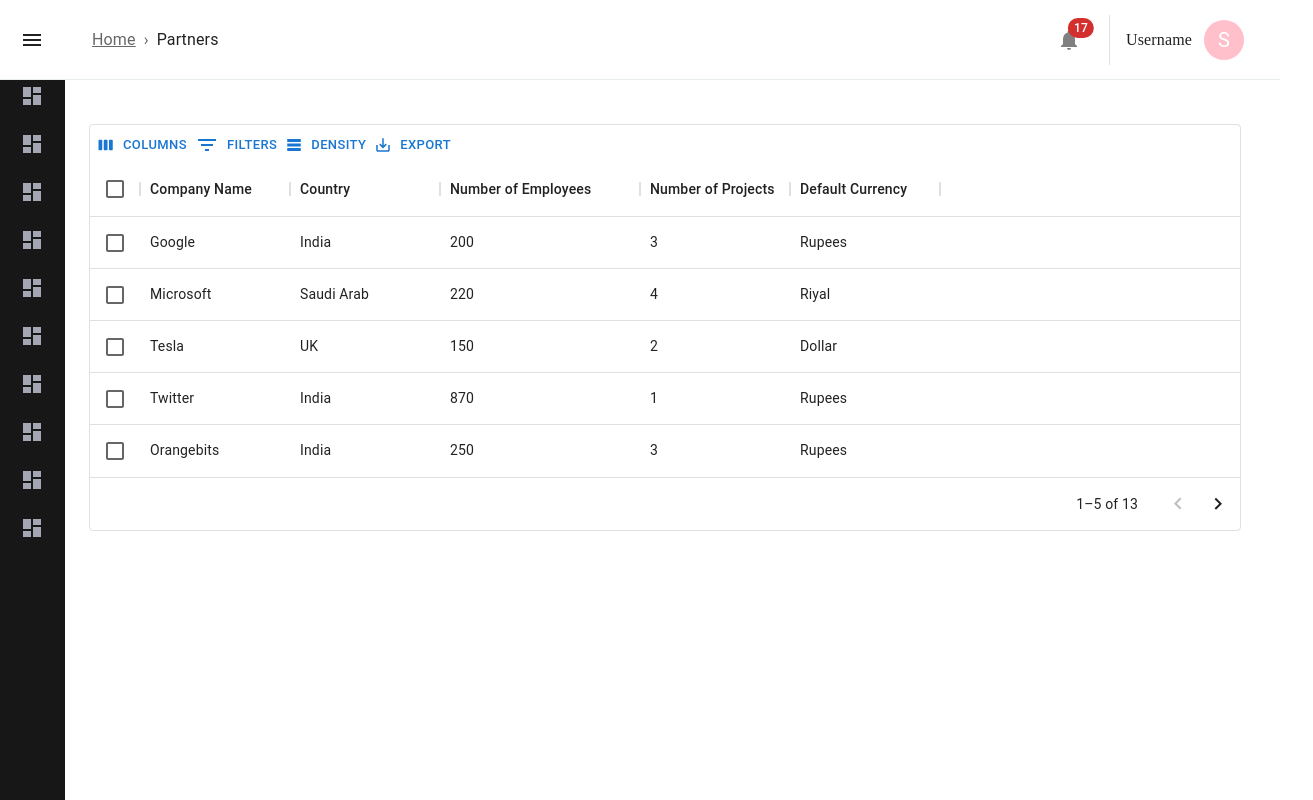
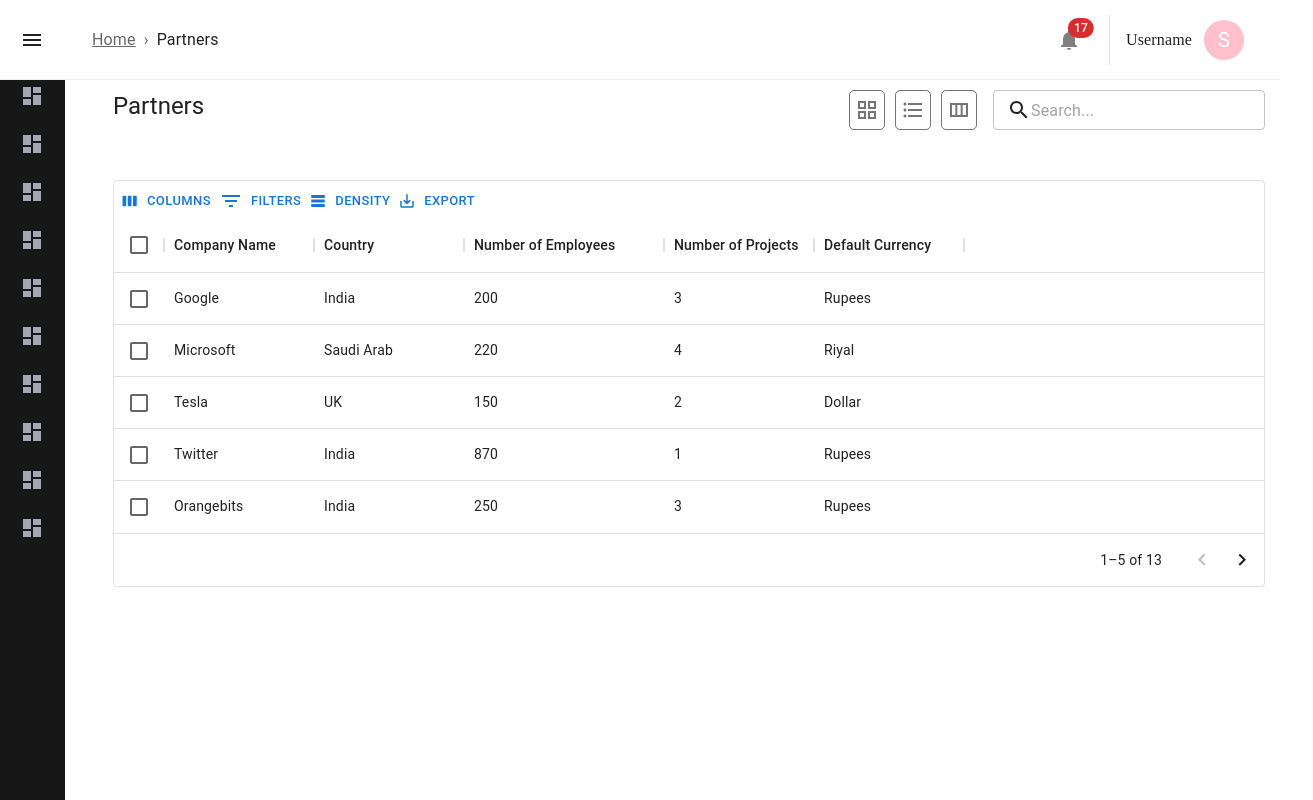
Before and after one commit to sumedh-mohod/HR-portal-react-js, a React (Create React App) app: page /partners in a window 1280 px wide. Shown: the whole page, 1313 px wide, since content can reach past the window. Built offline with nearby package versions, Linux system fonts and the light colour scheme.

Commit message:
grid and list view icons

```diff
--- a/src/components/CompanyListCard.tsx
+++ b/src/components/CompanyListCard.tsx
@@ -1,11 +1,18 @@
-import React from 'react'
+import React from "react";
 import { Grid, Typography, Paper, Box } from "@mui/material";
 import OrangeBitsIcon from "../components/Icons/OrangeBitsIcon";
 import { styles } from "../styles/screens/CompanyList";
 
-const CompanyListCard = ({ company, index, handleCompanyEditClick }: { company: any, index: any, handleCompanyEditClick: any }) => {
-
+const CompanyListCard = ({
+  companies,
+  handleCompanyEditClick,
+}: {
+  companies: any;
+  handleCompanyEditClick: any;
+}) => {
   return (
+    <>
+      {companies?.map((company: any, index: number) => (
         <Grid item xs={12} md={3} lg={3}>
           <Paper
             elevation={3}
@@ -34,7 +41,9 @@ const CompanyListCard = ({ company, index, handleCompanyEditClick }: { company:
             </Box>
           </Paper>
         </Grid>
-    )
-}
+      ))}
+    </>
+  );
+};
 
-export default CompanyListCard
+export default CompanyListCard;
--- a/src/screens/CompanyList.tsx
+++ b/src/screens/CompanyList.tsx
@@ -8,9 +8,12 @@ import { styles } from "../styles/screens/CompanyList";
 import { useAppDispatch, useAppSelector } from "../store/hooks";
 import { companylist } from "../store/reducers/companies/companies";
 import CompanyListCard from "../components/CompanyListCard";
+import GridViewOutlinedIcon from "@mui/icons-material/GridViewOutlined";
+import FormatListBulletedOutlinedIcon from "@mui/icons-material/FormatListBulletedOutlined";
+import ViewColumnOutlinedIcon from "@mui/icons-material/ViewColumnOutlined";
+import IconButton from "@mui/material/IconButton";
 
 const CompanyList = () => {
-
   const dispatch = useAppDispatch();
   const companyStore = useAppSelector((state) => state.companies);
   const { isLoadingRequest, companies } = companyStore;
@@ -32,15 +35,72 @@ const CompanyList = () => {
       .then((response: any) => {
         // navigate("/companies");
       })
-      .catch((error) => { });
-  }, [])
+      .catch((error) => {});
+  }, []);
 
   return (
     <Container>
       {/* box for search bar and company */}
       <Box {...styles.companyTitleBox}>
         <Typography variant="h5">Company</Typography>
-        <Box>
+        <Box
+          sx={{
+            display: "flex",
+          }}
+        >
+          <IconButton
+            sx={{
+              padding: "5px",
+              borderRadius: "5px",
+              border: "solid",
+              display: "flex",
+              alignItems: "center",
+              justifyContent: "center",
+              borderColor: "grey",
+              borderWidth: "thin",
+              mr: "10px",
+              cursor: "pointer",
+            }}
+            // disabled
+            onClick={() => {}}
+          >
+            <GridViewOutlinedIcon />
+          </IconButton>
+          <IconButton
+            sx={{
+              padding: "5px",
+              borderRadius: "5px",
+              border: "solid",
+              display: "flex",
+              alignItems: "center",
+              justifyContent: "center",
+              borderColor: "grey",
+              borderWidth: "thin",
+              mr: "10px",
+              cursor: "pointer",
+            }}
+            // disabled
+            onClick={() => {}}
+          >
+            <FormatListBulletedOutlinedIcon />
+          </IconButton>
+          <IconButton
+            sx={{
+              padding: "5px",
+              borderRadius: "5px",
+              border: "solid",
+              display: "flex",
+              alignItems: "center",
+              justifyContent: "center",
+              borderColor: "grey",
+              borderWidth: "thin",
+              cursor: "pointer",
+            }}
+            // disabled
+            onClick={() => {}}
+          >
+            <ViewColumnOutlinedIcon />
+          </IconButton>
           <TextField
             sx={{ ml: 2 }}
             size="small"
@@ -54,9 +114,10 @@ const CompanyList = () => {
         </Box>
       </Box>
       <Grid container spacing={2} sx={{ mt: 1 }}>
-        {companies?.map((company: any, index: any) => (
-          <CompanyListCard company={company} index={index} handleCompanyEditClick={handleCompanyEditClick} />
-        ))}
+        <CompanyListCard
+          companies={companies}
+          handleCompanyEditClick={handleCompanyEditClick}
+        />
         <Grid item xs={12} md={3} lg={3}>
           {/* Card for add company */}
           <Paper
--- a/src/screens/Partners.tsx
+++ b/src/screens/Partners.tsx
@@ -1,9 +1,23 @@
-import React,{useEffect} from "react";
+import React, { useEffect } from "react";
 import { DataGrid, GridToolbar, GridColDef } from "@mui/x-data-grid";
-import { Grid, Box } from "@mui/material";
+import {
+  Grid,
+  Box,
+  Typography,
+  Container,
+  IconButton,
+  TextField,
+} from "@mui/material";
 import { useAppDispatch, useAppSelector } from "../store/hooks";
-import {getPartners} from "../store/reducers/partners/partners"
+import { getPartners } from "../store/reducers/partners/partners";
 import { useNavigate } from "react-router-dom";
+
+import { styles } from "../styles/screens/Partners";
+
+import SearchIcon from "@mui/icons-material/Search";
+import GridViewOutlinedIcon from "@mui/icons-material/GridViewOutlined";
+import FormatListBulletedOutlinedIcon from "@mui/icons-material/FormatListBulletedOutlined";
+import ViewColumnOutlinedIcon from "@mui/icons-material/ViewColumnOutlined";
 
 const columns: GridColDef[] = [
   { field: "company_name", headerName: "Company Name", minWidth: 150 },
@@ -117,12 +131,86 @@ const Partners = () => {
   useEffect(() => {
     dispatch(getPartners())
       .unwrap()
-      .then((response: any) => {
+      .then((response: any) => {})
+      .catch((error: any) => {});
+  }, []);
 
-      })
-      .catch((error:any) => {});
-  }, []);
   return (
+    <Container>
+      {/* box for search bar and company */}
+      <Box {...styles.companyTitleBox}>
+        <Typography variant="h5">Partners</Typography>
+        <Box
+          sx={{
+            display: "flex",
+          }}
+        >
+          <IconButton
+            sx={{
+              padding: "5px",
+              borderRadius: "5px",
+              border: "solid",
+              display: "flex",
+              alignItems: "center",
+              justifyContent: "center",
+              borderColor: "grey",
+              borderWidth: "thin",
+              mr: "10px",
+              cursor: "pointer",
+            }}
+            // disabled
+            onClick={() => {}}
+          >
+            <GridViewOutlinedIcon />
+          </IconButton>
+          <IconButton
+            sx={{
+              padding: "5px",
+              borderRadius: "5px",
+              border: "solid",
+              display: "flex",
+              alignItems: "center",
+              justifyContent: "center",
+              borderColor: "grey",
+              borderWidth: "thin",
+              mr: "10px",
+              cursor: "pointer",
+            }}
+            // disabled
+            onClick={() => {}}
+          >
+            <FormatListBulletedOutlinedIcon />
+          </IconButton>
+          <IconButton
+            sx={{
+              padding: "5px",
+              borderRadius: "5px",
+              border: "solid",
+              display: "flex",
+              alignItems: "center",
+              justifyContent: "center",
+              borderColor: "grey",
+              borderWidth: "thin",
+              cursor: "pointer",
+            }}
+            // disabled
+            onClick={() => {}}
+          >
+            <ViewColumnOutlinedIcon />
+          </IconButton>
+          <TextField
+            sx={{ ml: 2 }}
+            size="small"
+            id="standard-bare"
+            variant="outlined"
+            placeholder="Search..."
+            InputProps={{
+              startAdornment: <SearchIcon />,
+            }}
+          />
+        </Box>
+      </Box>
+
       <Grid container spacing={0} direction="row" style={{ minHeight: "50vh" }}>
         <Grid item xs={12} xl={12} lg={12}>
           <Box
@@ -145,6 +233,7 @@ const Partners = () => {
           </Box>
         </Grid>
       </Grid>
+    </Container>
   );
 };
 
--- /dev/null
+++ b/src/styles/screens/Partners.ts
@@ -0,0 +1,11 @@
+export const styles = {
+  companyTitleBox: {
+    sx: {
+      display: "flex",
+      justifyContent: "space-between",
+      justifyItems: "center",
+      alignContent: "flex-start",
+      mt: 2,
+    },
+  },
+};
```
Lines whose indentation alone changed are shown as unchanged.
